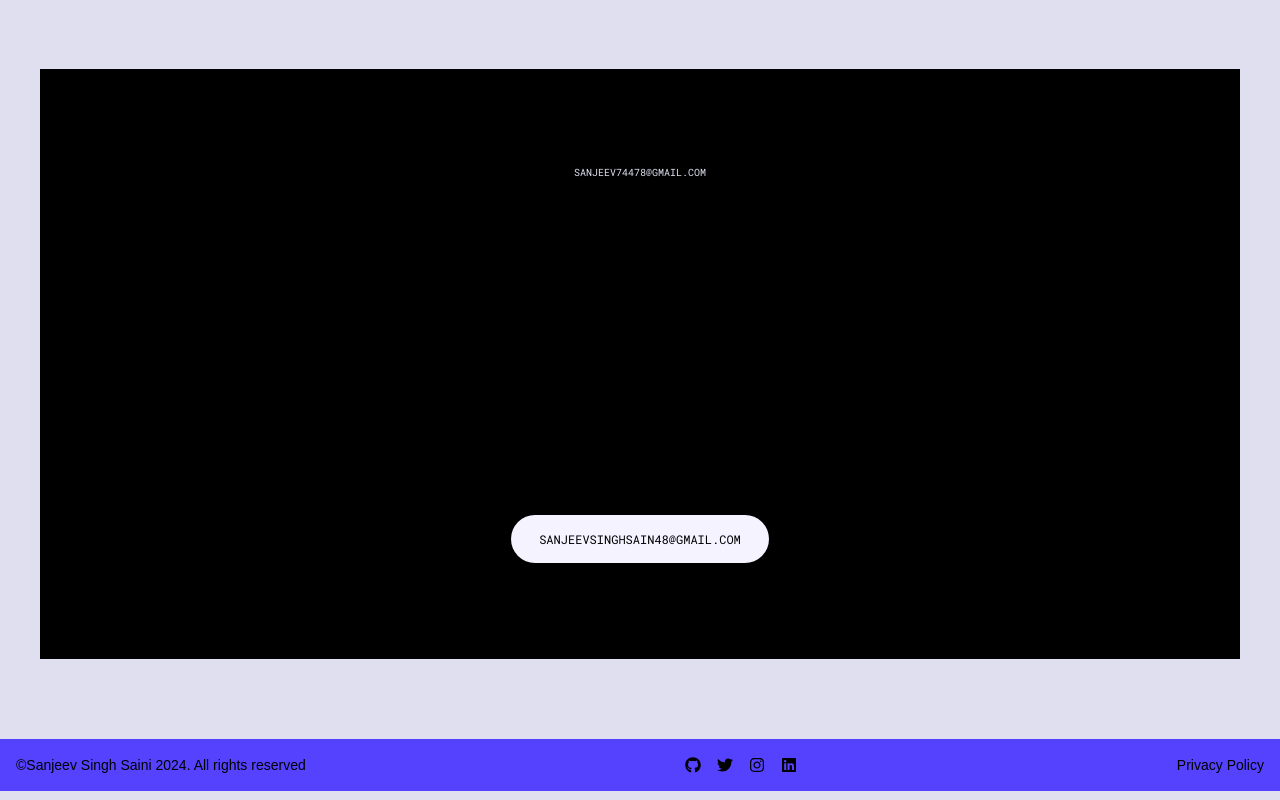
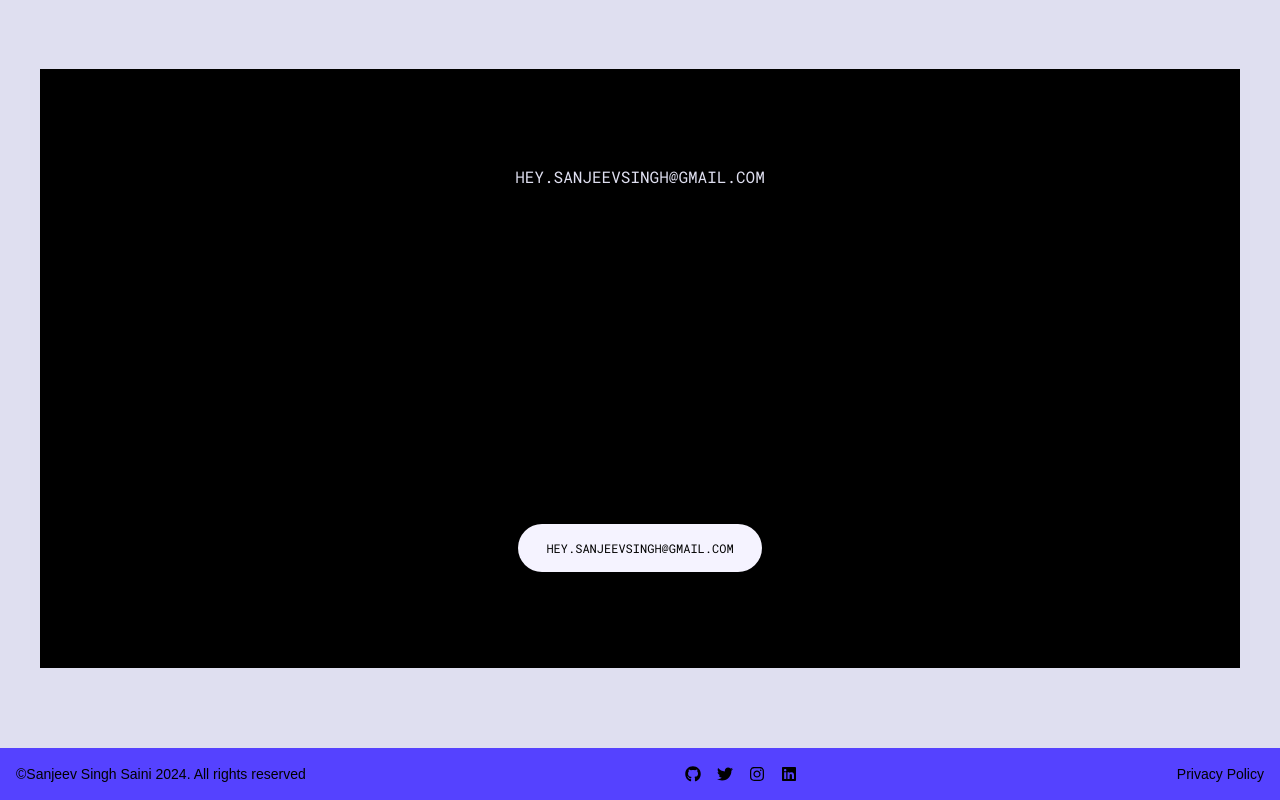
Before and after one commit to Sanjeev12357/Devveejans, a React (Vite) app: page / in a window 1280 px wide. Shown: the part 4633-5433 px from the top of the page. Built offline with nearby package versions, Linux system fonts and the light colour scheme.

Commit message:
mad some improvements

```diff
--- a/src/components/Contact.jsx
+++ b/src/components/Contact.jsx
@@ -16,8 +16,8 @@ const Contact = () => {
 
 
         <div className="flex flex-col items-center text-center">
-          <p className="mb-10 cursor-default font-general text-[10px] uppercase">
-            sanjeev74478@gmail.com
+          <p className="mb-10  font-general text-[16px] uppercase">
+            hey.sanjeevsingh@gmail.com
           </p>
 
           <AnimatedTitle
@@ -25,7 +25,7 @@ const Contact = () => {
             className="special-font !md:text-[6.2rem] w-full font-zentry !text-5xl !font-black !leading-[.9]"
           />
 
-          <Butoon title="sanjeevsinghsain48@gmail.com" containerClass="mt-10 cursor-pointer" />
+          <Butoon title="hey.sanjeevsingh@gmail.com" containerClass="mt-10 cursor-pointer" />
         </div>
       </div>
     </div>
```
